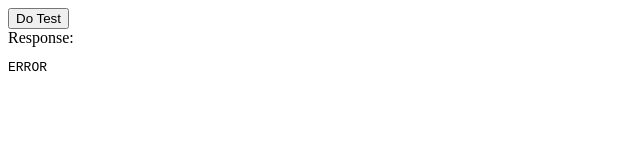
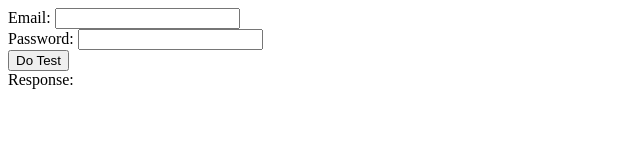
Before and after one commit to Krutonium/msn-server, a plain HTML site: page etc/debug.html in a window 1280 px wide. Both pictures are taken after a click on the button "Do Test". Shown: the whole page, without its empty margins (0-640 px from the left). Drawn offline with Linux system fonts and the light colour scheme; no server answers.

Commit message:
update debug.html

```diff
--- a/etc/debug.html
+++ b/etc/debug.html
@@ -7,18 +7,20 @@
 			output.innerHTML = '';
 
 			var req = new XMLHttpRequest();
-			req.addEventListener('load', function (evt) {
-				output.innerHTML = 'LOAD ' + req.statusText + '\n\n' + req.getAllResponseHeaders();
-			});
-			req.addEventListener('error', function (evt) {
-				output.innerHTML = 'ERROR ' + req.statusText + '\n\n' + req.getAllResponseHeaders();
-			});
+			xhr.onreadystatechange = function() {
+				if (xhr.readyState != 4) return;
+				output.innerHTML = '::: ' + req.statusText + '\n\n' + req.getAllResponseHeaders();
+			}
 			req.open('POST', 'https://m1.escargot.log1p.xyz/NotRST.srf');
+			req.setRequestHeader('X-User', document.getElementById('email').value);
+			req.setRequestHeader('X-Password', document.getElementById('password').value);
 			req.send();
 		}
 	</script>
 
 	<div>
+		Email: <input type="text" id="email"/><br/>
+		Password: <input type="password" id="password"/><br/>
 		<button type="button" onclick="dotest()">Do Test</button>
 	</div>
 
```
